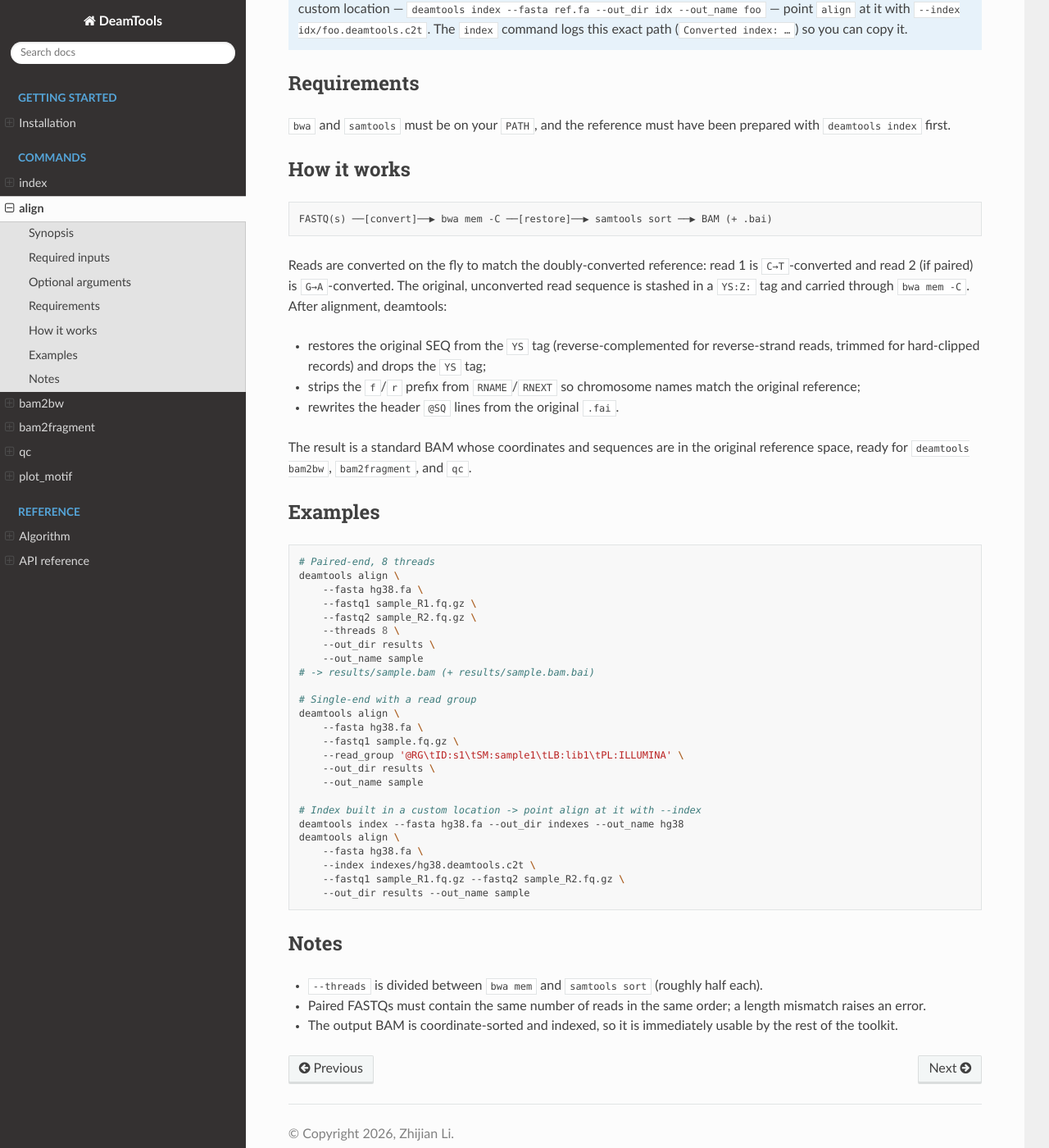
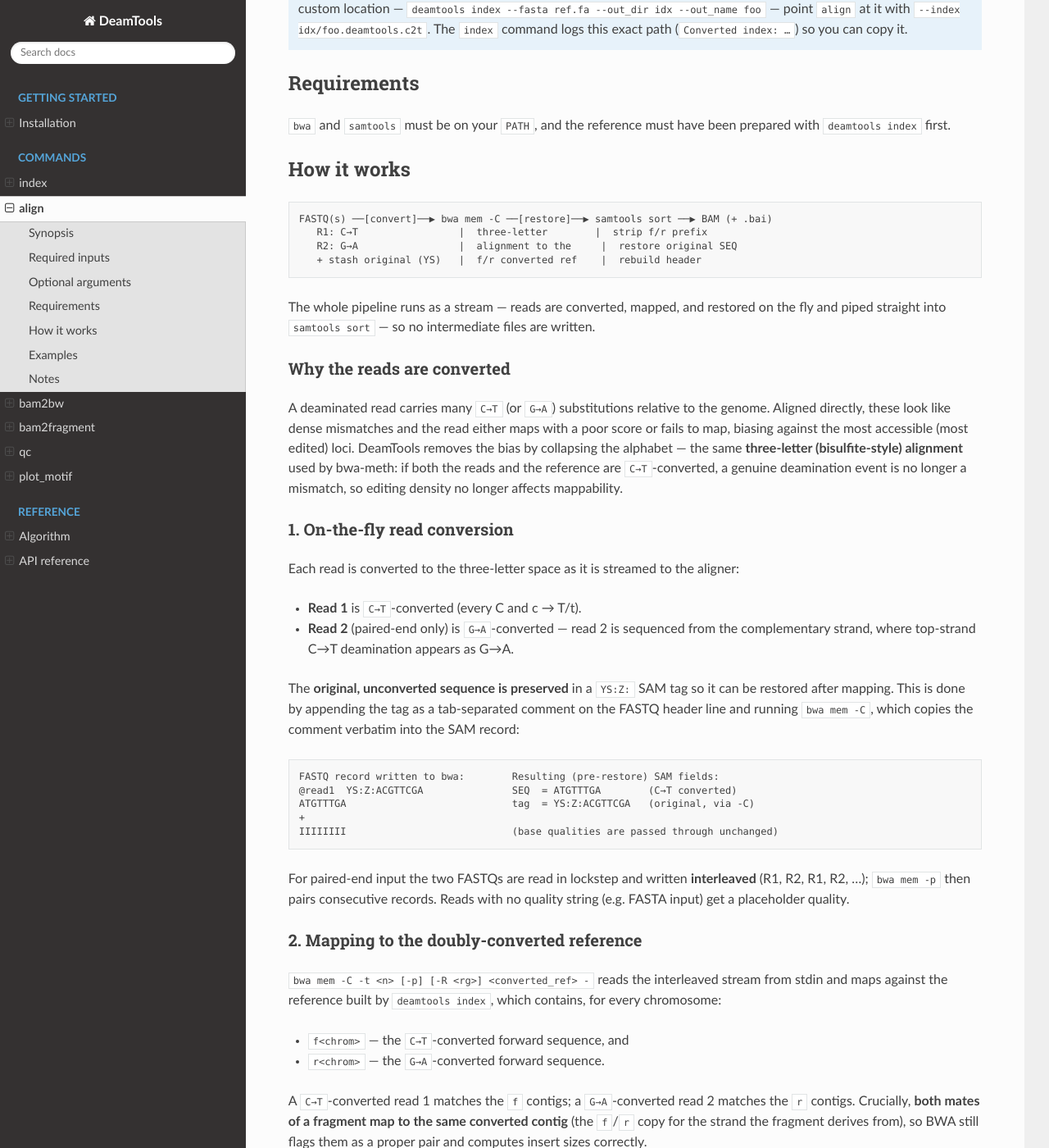
Before and after one commit to lzj1769/deamTools, a Sphinx documentation site: the page built from docs/usage/align.md, in a window 1280 px wide and 1400 px high, scrolled down 1161 px. Shown: the whole window at 82% size. Built offline with Sphinx 7.4.7 and the Read the Docs theme 3.1.0, drawn with Linux system fonts in a browser that asks for light colours; some of the changed text lies outside the part shown.

Commit message:
Expand align docs with alignment implementation details
Detail the deamination-aware alignment in usage/align.md: why reads are
converted (three-letter alignment), on-the-fly C→T/G→A conversion with the
original sequence stashed in a YS:Z tag via `bwa mem -C`, mapping to the f/r
doubly-converted reference (mate pairing preserved), SAM restoration (header
rebuild, f/r prefix stripping, SEQ restore incl. reverse-complement and
hard-clip trimming), and the streaming subprocess/feeder-thread pipeline.

Co-Authored-By: Claude Opus 4.8 <noreply@anthropic.com>

````diff
--- a/docs/usage/align.md
+++ b/docs/usage/align.md
@@ -39,15 +39,61 @@ By default `align` looks for the converted index next to the FASTA (`<fasta>.dea
 
 ```
 FASTQ(s) ──[convert]──▶ bwa mem -C ──[restore]──▶ samtools sort ──▶ BAM (+ .bai)
+   R1: C→T                 |  three-letter        |  strip f/r prefix
+   R2: G→A                 |  alignment to the     |  restore original SEQ
+   + stash original (YS)   |  f/r converted ref    |  rebuild header
 ```
 
-Reads are converted on the fly to match the doubly-converted reference: read 1 is `C→T`-converted and read 2 (if paired) is `G→A`-converted. The original, unconverted read sequence is stashed in a `YS:Z:` tag and carried through `bwa mem -C`. After alignment, deamtools:
+The whole pipeline runs as a stream — reads are converted, mapped, and restored on the fly and piped straight into `samtools sort` — so no intermediate files are written.
 
-- restores the original SEQ from the `YS` tag (reverse-complemented for reverse-strand reads, trimmed for hard-clipped records) and drops the `YS` tag;
-- strips the `f`/`r` prefix from `RNAME`/`RNEXT` so chromosome names match the original reference;
-- rewrites the header `@SQ` lines from the original `.fai`.
+### Why the reads are converted
 
-The result is a standard BAM whose coordinates and sequences are in the original reference space, ready for `deamtools bam2bw`, `bam2fragment`, and `qc`.
+A deaminated read carries many `C→T` (or `G→A`) substitutions relative to the genome. Aligned directly, these look like dense mismatches and the read either maps with a poor score or fails to map, biasing against the most accessible (most edited) loci. DeamTools removes the bias by collapsing the alphabet — the same **three-letter (bisulfite-style) alignment** used by bwa-meth: if both the reads and the reference are `C→T`-converted, a genuine deamination event is no longer a mismatch, so editing density no longer affects mappability.
+
+### 1. On-the-fly read conversion
+
+Each read is converted to the three-letter space as it is streamed to the aligner:
+
+- **Read 1** is `C→T`-converted (every C and c → T/t).
+- **Read 2** (paired-end only) is `G→A`-converted — read 2 is sequenced from the complementary strand, where top-strand C→T deamination appears as G→A.
+
+The **original, unconverted sequence is preserved** in a `YS:Z:` SAM tag so it can be restored after mapping. This is done by appending the tag as a tab-separated comment on the FASTQ header line and running `bwa mem -C`, which copies the comment verbatim into the SAM record:
+
+```
+FASTQ record written to bwa:        Resulting (pre-restore) SAM fields:
+@read1  YS:Z:ACGTTCGA               SEQ  = ATGTTTGA        (C→T converted)
+ATGTTTGA                            tag  = YS:Z:ACGTTCGA   (original, via -C)
++
+IIIIIIII                            (base qualities are passed through unchanged)
+```
+
+For paired-end input the two FASTQs are read in lockstep and written **interleaved** (R1, R2, R1, R2, …); `bwa mem -p` then pairs consecutive records. Reads with no quality string (e.g. FASTA input) get a placeholder quality.
+
+### 2. Mapping to the doubly-converted reference
+
+`bwa mem -C -t <n> [-p] [-R <rg>] <converted_ref> -` reads the interleaved stream from stdin and maps against the reference built by [`deamtools index`](index.md), which contains, for every chromosome:
+
+- `f<chrom>` — the `C→T`-converted forward sequence, and
+- `r<chrom>` — the `G→A`-converted forward sequence.
+
+A `C→T`-converted read 1 matches the `f` contigs; a `G→A`-converted read 2 matches the `r` contigs. Crucially, **both mates of a fragment map to the same converted contig** (the `f`/`r` copy for the strand the fragment derives from), so BWA still flags them as a proper pair and computes insert sizes correctly.
+
+### 3. Restoring the alignments
+
+BWA's SAM stream is rewritten line by line back into the original reference space before it reaches `samtools sort`:
+
+- **Header.** BWA's `@SQ`/`@HD` lines describe the doubled `f`/`r` contigs, so they are dropped and replaced with a fresh `@HD VN:1.6 SO:coordinate` plus one `@SQ` per chromosome read from the original `<fasta>.fai`. Other header lines (`@PG`, `@RG`, `@CO`) are passed through.
+- **Reference names.** The leading `f`/`r` is stripped from `RNAME` and `RNEXT`, so `fchr1`/`rchr1` both become `chr1`.
+- **Read sequence.** `SEQ` (currently the converted read) is replaced with the original from the `YS:Z:` tag:
+  - if the read mapped to the reverse strand (flag `0x10`), the original is reverse-complemented to match BWA's orientation;
+  - for hard-clipped records (supplementary alignments), the original is trimmed by the leading/trailing `H` lengths in the CIGAR so it matches the stored `SEQ` length;
+  - the `YS` tag is then removed and all other tags (`NM`, `AS`, `MD`, …) are kept.
+
+The result is a standard BAM whose coordinates, chromosome names, and read sequences are all in the original reference space, ready for `deamtools bam2bw`, `bam2fragment`, and `qc`.
+
+### Streaming pipeline and threading
+
+`bwa mem` and `samtools sort` run as concurrent subprocesses connected by pipes. A dedicated **feeder thread** converts and writes reads into BWA's stdin while the main thread reads BWA's stdout, performs the restoration, and writes into `samtools sort`'s stdin; an exception in the feeder is propagated and the exit codes of both processes are checked. `--threads` is split between the two stages (`bwa mem` gets ⌈n/2⌉, `samtools sort` the rest). After sorting, the BAM is indexed with `samtools index`.
 
 ## Examples
 
````
